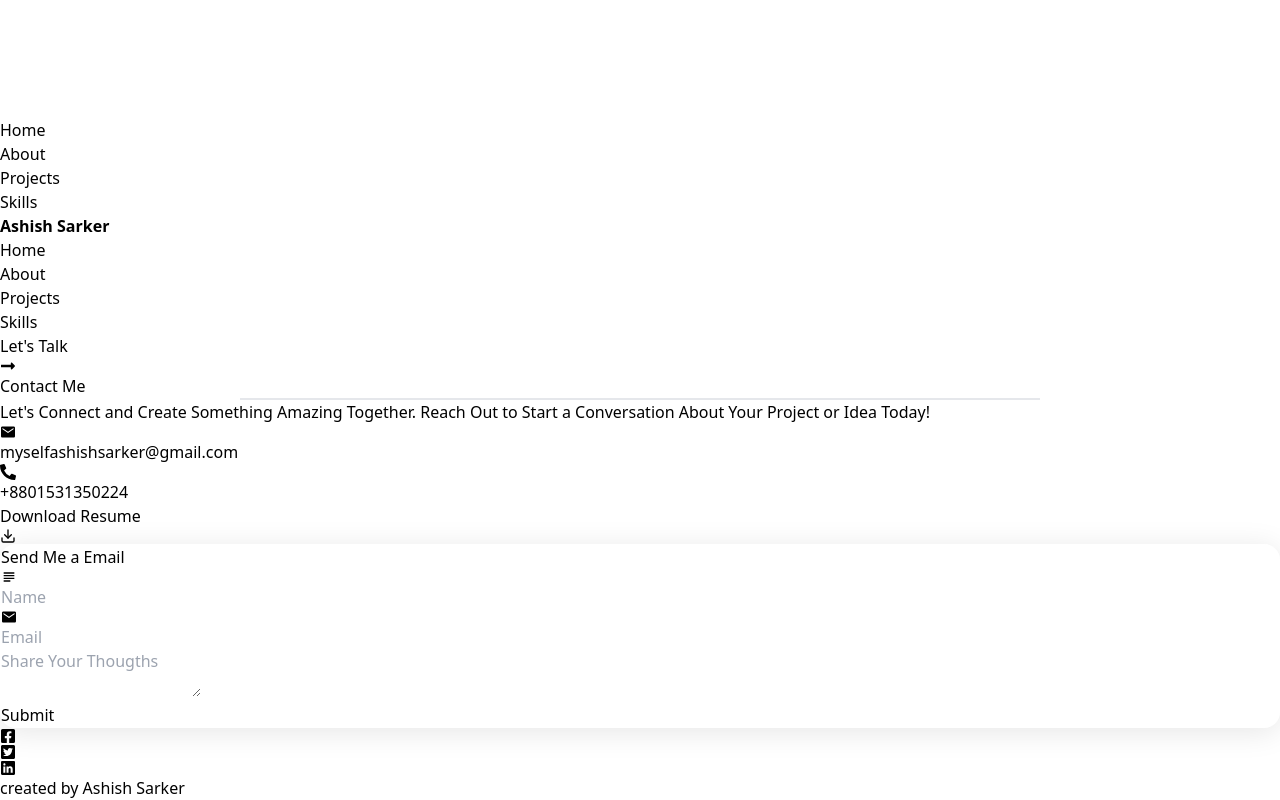
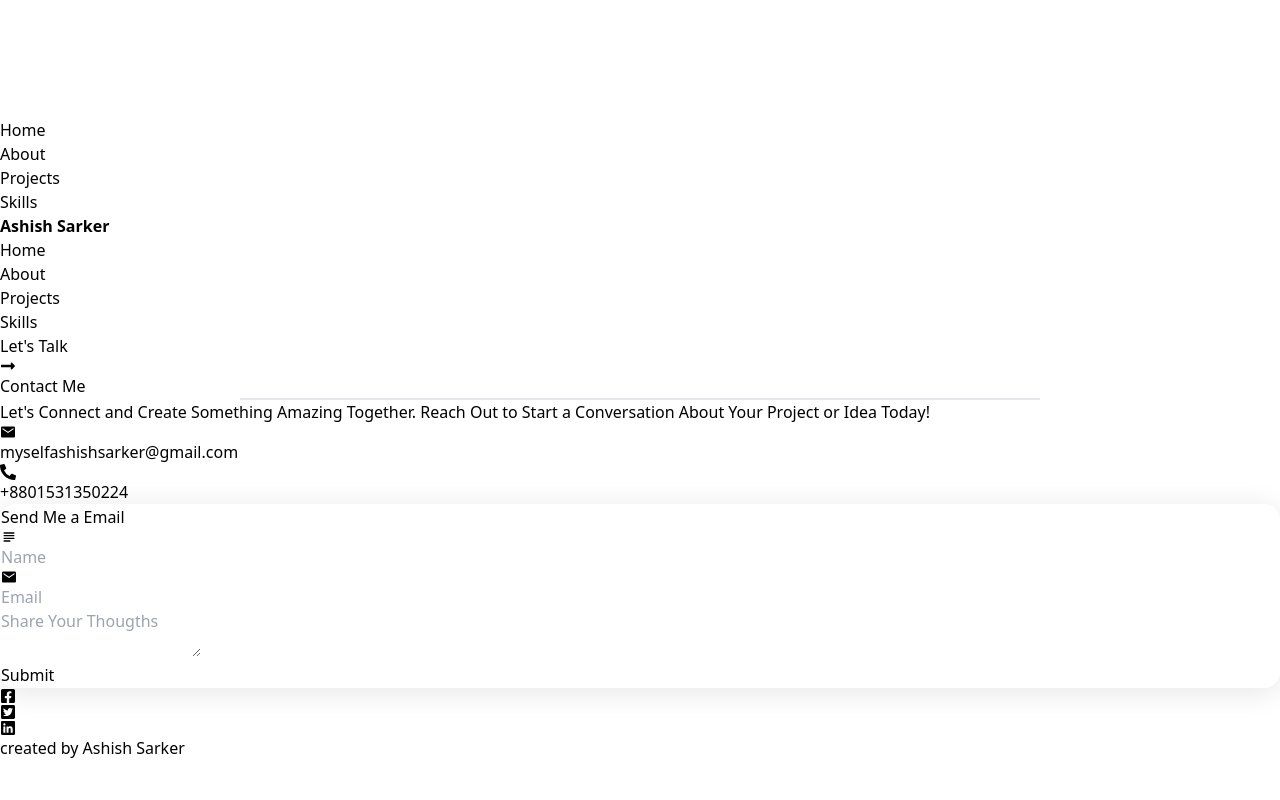
Before and after one commit to Myself-Ashish-Sarker/portfolio-app, a React (Vite) app: page /letstalk in a window 1280 px wide. Shown: the part 1162-1962 px from the top of the page. After the commit the page ends 1922 px from the top, so only its background shows below. Built offline with nearby package versions, Linux system fonts and the light colour scheme.

Commit message:
contact me component chnaged

```diff
--- a/src/Components/LetsTalk.jsx
+++ b/src/Components/LetsTalk.jsx
@@ -38,7 +38,7 @@ const LetsTalk = () => {
                 <h1 className="mt-4 text-center w-[32rem] font-semibold">Let's Connect and Create Something Amazing Together. Reach Out to Start a Conversation About Your Project or Idea Today!</h1>
             </div>
 
-            <div className="flex justify-center gap-5 items-center mt-10 px-5">
+            <div className="lg:px-72 grid grid-cols-1 gap-2 lg:grid-cols-2 place-items-center mt-10">
                 <div className="flex justify-center w-72 h-10 border-2 border-black">
                     <div className="flex items-center gap-2">
                         <IoMdMail className="mt-1" /> myselfashishsarker@gmail.com
@@ -48,15 +48,6 @@ const LetsTalk = () => {
                     <div className="flex items-center gap-2">
                         <FaPhoneAlt className="mt-1" /> +8801531350224
                     </div>
-                </div>
-                <div>
-                    <a href="/resume/dummy-resume.pdf">
-                        <button className="btn btn-outline">
-                            <div className="flex items-center gap-2">
-                                Download Resume <LuDownload />
-                            </div>
-                        </button>
-                    </a>
                 </div>
             </div>
 
@@ -71,7 +62,7 @@ const LetsTalk = () => {
 
                         <form ref={form} onSubmit={sendEmail} action="">
 
-                            <div className="flex justify-center gap-4">
+                            <div className="grid grid-cols-1 px-10 lg:grid-cols-2 lg:px-10 justify-center gap-4">
                                 <div>
                                     <label className="input input-bordered flex items-center gap-2">
                                         <MdSubject />
@@ -86,8 +77,8 @@ const LetsTalk = () => {
                                 </div>
                             </div>
 
-                            <div className="flex justify-center mt-2 ">
-                                <textarea name="message" className="textarea textarea-bordered w-[31rem]" placeholder="Share Your Thougths"></textarea>
+                            <div className="flex px-5 justify-center mt-4 lg:mt-2 ">
+                                <textarea name="message" className="textarea textarea-bordered w-[20rem] lg:w-[31rem]" placeholder="Share Your Thougths"></textarea>
                             </div>
 
                             <div className="flex justify-center mt-5">
```
